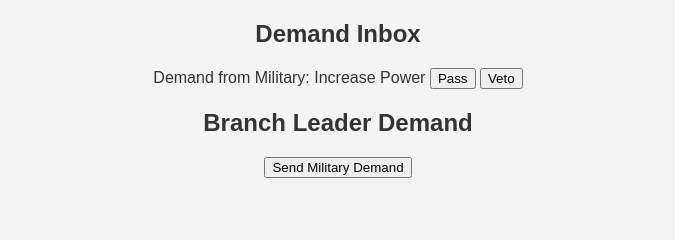
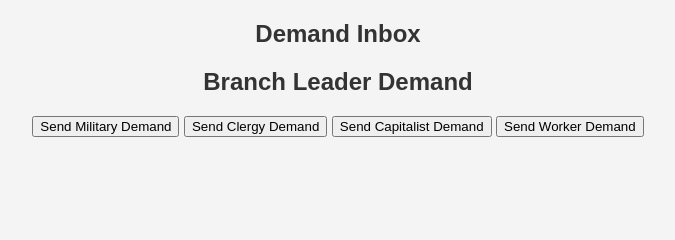
Before and after one commit to IlumCI/balance-of-power, a Flask app: page / in a window 1280 px wide. Shown: the part 480-720 px from the top of the page, without its empty margins (302-977 px from the left). Run offline with Flask 3, Linux system fonts and the light colour scheme.

Commit message:
Update index.html

```diff
--- a/templates/index.html
+++ b/templates/index.html
@@ -18,19 +18,16 @@
     <!-- Demand Inbox for President -->
     <div id="demandInbox">
         <h2>Demand Inbox</h2>
-        <div class="demand">
-            <span>Demand from Military: Increase Power</span>
-            <button onclick="processDemand('military', 'pass')">Pass</button>
-            <button onclick="processDemand('military', 'veto')">Veto</button>
-        </div>
-        <!-- You can dynamically add demands for other branches -->
+        <div id="inbox"></div>
     </div>
 
     <!-- Branch Leader's Send Demand Section -->
     <div id="sendDemand">
         <h2>Branch Leader Demand</h2>
-        <button onclick="processDemand('military', 'send')">Send Military Demand</button>
-        <!-- Additional buttons can be added for other branches -->
+        <button onclick="sendDemand('military')">Send Military Demand</button>
+        <button onclick="sendDemand('clergy')">Send Clergy Demand</button>
+        <button onclick="sendDemand('capitalists')">Send Capitalist Demand</button>
+        <button onclick="sendDemand('workers')">Send Worker Demand</button>
     </div>
 
     <!-- Load JavaScript for charts and WebSocket handling -->
```
